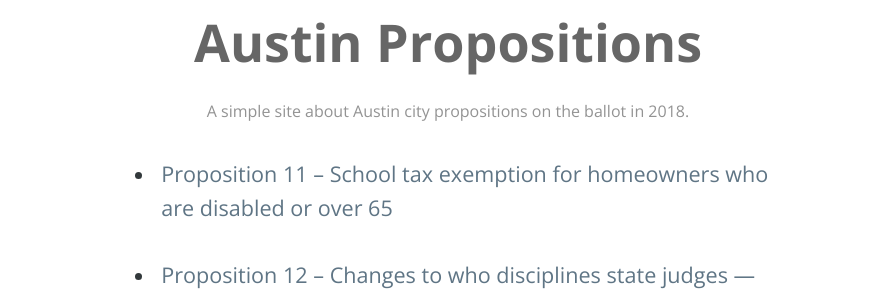
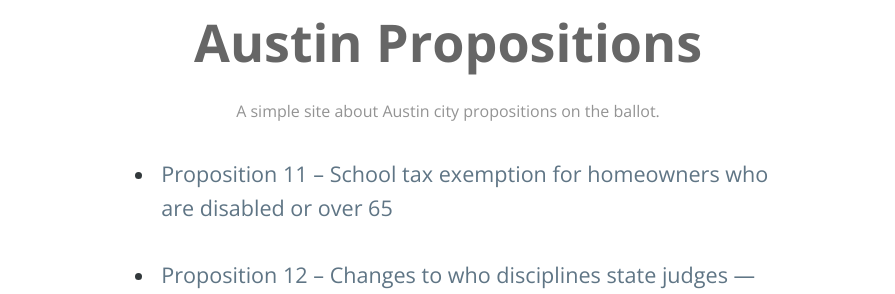
Before and after one commit to h3h/austinprops.city, a Jekyll site: the page built from index.html, in a window 1280 px wide. Shown: the top 294 px of the page, without its empty margins (192-1087 px from the left). Built offline with Jekyll 4.4.1, drawn with Linux system fonts in a browser that asks for light colours; the list of posts is cut into pages by our own code.

Commit message:
Only 2025

```diff
--- a/_config.yml
+++ b/_config.yml
@@ -1,8 +1,8 @@
 # Site settings
 title: "Austin Propositions"
-description: "A simple site about Austin city propositions on the ballot in 2018."
-baseurl: ''
-url: 'https://austinprops.city'
+description: "A simple site about Austin city propositions on the ballot."
+baseurl: ""
+url: "https://austinprops.city"
 # google_analytics: 'UA-XXXXXX-X'
 # twitter_username: 'twitter_username'
 
--- a/index.html
+++ b/index.html
@@ -3,15 +3,28 @@
 ---
 
 <ul class="post-index">
-{% for post in paginator.posts reversed %}
-    <li>
-        <h3 class="post-title" itemprop="name headline"><a class="post-link" href="{{ post.url | prepend: site.baseurl }}">{{ post.title }}</a></h3>
-    </li>
-{% endfor %}
+  {% for post in paginator.posts reversed %} {% if post.date | date: "%Y" ==
+  "2025" %}
+  <li>
+    <h3 class="post-title" itemprop="name headline">
+      <a class="post-link" href="{{ post.url | prepend: site.baseurl }}"
+        >{{ post.title }}</a
+      >
+    </h3>
+  </li>
+  {% endif %} {% endfor %}
 </ul>
 
 <div class="pagination">
-    {% if paginator.next_page %}
-    <h2><a href="{{ paginator.next_page_path }}" class="next">- more posts -</a></h2> {% endif %} {% if paginator.previous_page %}
-    <h2><a href="{{ paginator.previous_page_path }}" class="previous">- previous page -</a></h2> {% endif %}
+  {% if paginator.next_page %}
+  <h2>
+    <a href="{{ paginator.next_page_path }}" class="next">- more posts -</a>
+  </h2>
+  {% endif %} {% if paginator.previous_page %}
+  <h2>
+    <a href="{{ paginator.previous_page_path }}" class="previous"
+      >- previous page -</a
+    >
+  </h2>
+  {% endif %}
 </div>
```
